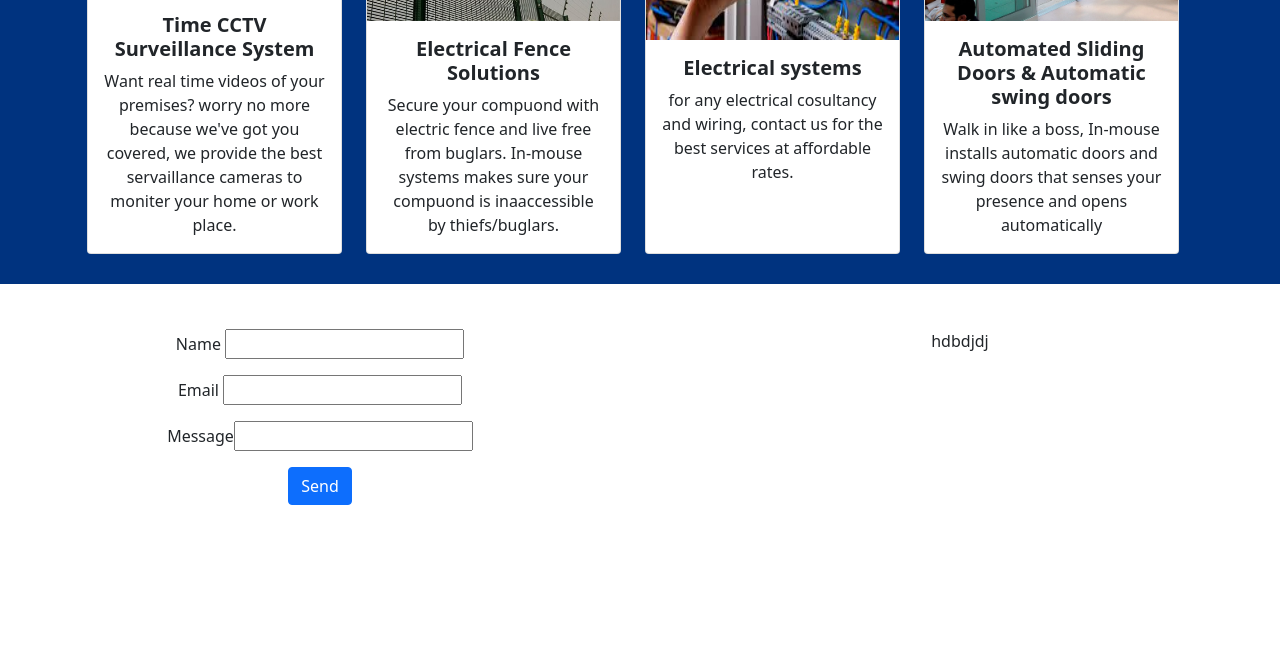
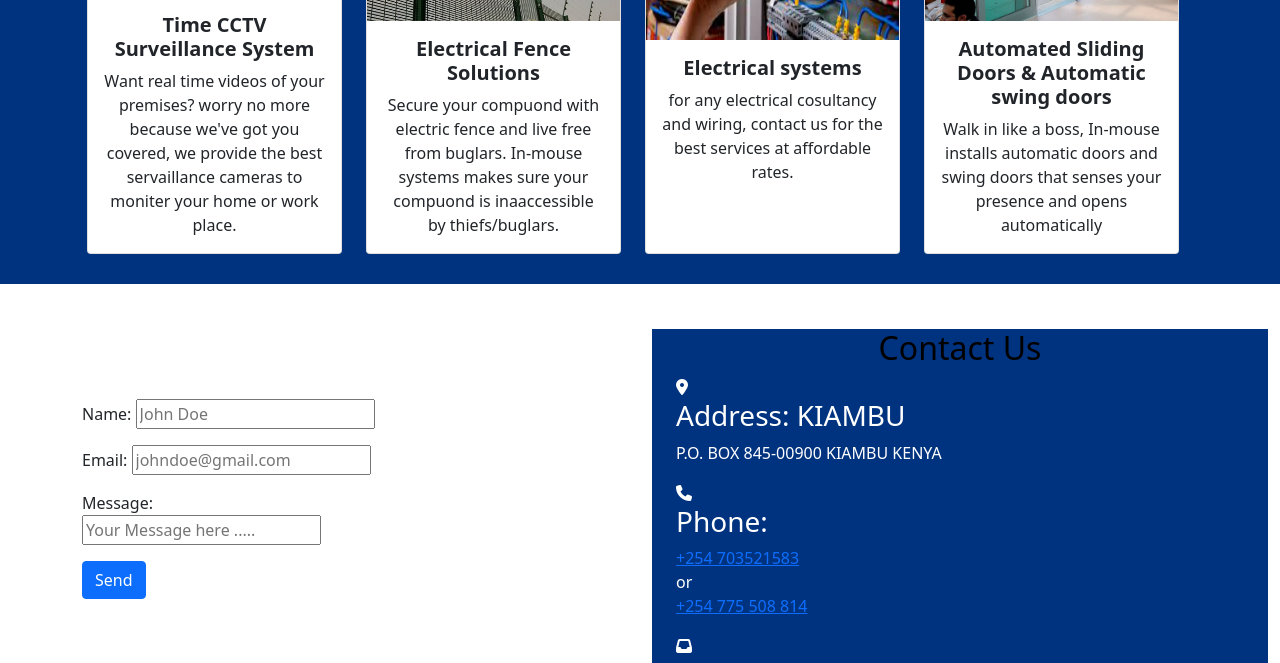
Before and after one commit to EdwinNdungu/IN-MOUSE-SYSTEM-ltd, a plain HTML site: page index.html in a window 1280 px wide. Shown: the part 2068-2731 px from the top of the page. Drawn offline with nearby package versions, Linux system fonts and the light colour scheme.

Commit message:
Update front view

```diff
--- a/index.html
+++ b/index.html
@@ -9,6 +9,7 @@
     <link rel="shortcut icon" href="IMG/ICON.ICO" type="image/x-icon">
     <title>IN-MOUSE SYSTEMS LTD</title>
     <!-- css -->
+    <link rel="stylesheet" href="https://cdnjs.cloudflare.com/ajax/libs/font-awesome/6.2.1/js/regular.min.js">
     <link rel="stylesheet" href="style.css">
     <link rel="stylesheet" href="https://cdnjs.cloudflare.com/ajax/libs/font-awesome/6.2.0/css/all.min.css">
     <link href="https://cdn.jsdelivr.net/npm/bootstrap@5.0.2/dist/css/bootstrap.min.css" rel="stylesheet" integrity="sha384-EVSTQN3/azprG1Anm3QDgpJLIm9Nao0Yz1ztcQTwFspd3yD65VohhpuuCOmLASjC" crossorigin="anonymous">
@@ -51,6 +52,7 @@
                   <p>
                     We supply and install affordable, reliable and quality security equipments and systems in Kenya.
                   </p>
+                  <p>Most preferred for Homes, Schools, Hospitals, Business Premises, Public and Government Institutions. We have earned recognition from our customers due to our expertise in installation, maintenance and services of security equipment and respective accessories. </p>
                   <!-- <a href="#services"><button type="button" class="btn btn-light btn-lg">Services</button></a> -->
 
                 </div>
@@ -173,73 +175,84 @@
         <div class="container-fluid">
           <div class="row ">
             <div class="col cols-lg-6 cols-sm-12">
-              <div>
+              <div class="form">
+                <div class="mb-3 row">
                 <form name="contact" netlify>
+
                   <p>
-                    <label>Name <input type="text" name="name" /></label>
+                    <label for="name">Name: </label>
+                    <input type="text name='name'" placeholder="John Doe"/>
                   </p>
                   <p>
-                    <label>Email <input type="email" name="email" /></label>
+                    <label for="name">Email:  </label>
+                    <input type="email name='name'" placeholder="johndoe@gmail.com"/>
                   </p>
                   <p>
-                    <label> Message<input type="text" name="message" id=""></label>
+                    <label for="message">Message:</label><br>
+                    <input placeholder="Your Message here ....." type="text" name="message" id="">
                   </p>
-                  <p>
+
                     <button class="btn btn-primary" bratype="submit">Send</button>
                   </p>
                 </form>
               </div>
+              </div>
             </div>
             <div class="col cols-lg-6 cols-sm-12">
-              hdbdjdj
+              <div class="container-fluid contactbar ">
+                <h2>Contact Us</h2>
+                <div class="">
+                  <div class="row">
+                    <div>
+                      <i class="fa-solid fa-location-dot"></i>
+                    </div>
+                    <div>
+                      <h3>Address: KIAMBU</h3>
+                      <p>P.O. BOX 845-00900 KIAMBU KENYA</p>
+                    </div>
+                  </div>
+
+                <div>
+                  <div>
+                    <i class="fa-solid fa-phone"></i>
+                  </div>
+                  <div>
+                    <h3>Phone:</h3>
+                      <a href="tel:+254 703521583">+254 703521583</a>
+                       <br>or<br>
+                       <a href="tel:+254 775 508 814">+254 775 508 814</h1></a></p>
+                  </div>
+                </div>
+
+              <div>
+                <div>
+                  <i class="fa-solid fa-inbox"></i>
+                </div>
+                <div>
+
+                  <a href="mailto:bob@gmail.com">bon@gmail.com</a>
+                </div>
+              </div>
+              <div>
+                <div>
+                  <i class="fa-brands fa-twitter"></i>
+                </div>
+                <div>
+
+                  <a href="https://twitter.com/home" target="_blank"><h3>Twitter</h3></a>
+                </div>
+              </div>
+              </div>
+            </div>
+          </div>
+
+              </div>
             </div>
 
           </div>
 
         </div>
       </div>
-        <!-- <B>OUR CONTACTS</B><br>
-        <div class="container">
-        <div>
-          <form name="contact" netlify>
-            <p>
-              <label>Name <input type="text" name="name" /></label>
-            </p>
-            <p>
-              <label>Email <input type="email" name="email" /></label>
-            </p>
-            <p>
-              <label> Message<input type="text" name="message" id=""></label>
-            </p>
-            <p>
-              <button type="submit">Send</button>
-            </p>
-          </form>
-
-          <div>
-
-          </div>
-
-      </div>
-
-        <div class="contacts">
-         <h2> For any inquiries please contact us by calling</h2>
-         <h1><a href="tel:+254 703521583">+254 703521583</a> <br>or<br> <a href="tel:+254 775 508 814">+254 775 508 814</h1></a>
-        </div>
-        <h1>OUR ADDRESS: <address>P.O. BOX 845-00900 KIAMBU KENYA</address></h1>
-
-
-      </div> -->
-
-
-
-
-
-
-
-
-
-
 
 
      <!------------   footer ---------->
--- a/style.css
+++ b/style.css
@@ -63,13 +63,24 @@
 
 
 #contacts{
-    text-align: center;
     padding-top: 45px;
     background-color: white;
-    height: 600px;
+
 }
-
+.form{
+    background-color: white;
+    padding: 70px;
+}
+.contactbar{
+    color: white;
+    background-color: #00337f;
+}
+.contactbar h2 {
+    text-align: center;
+    color: black;
+}
 #footer{
+    color: white;
     text-align: center;
     background-color: #00337f;
 }
```
